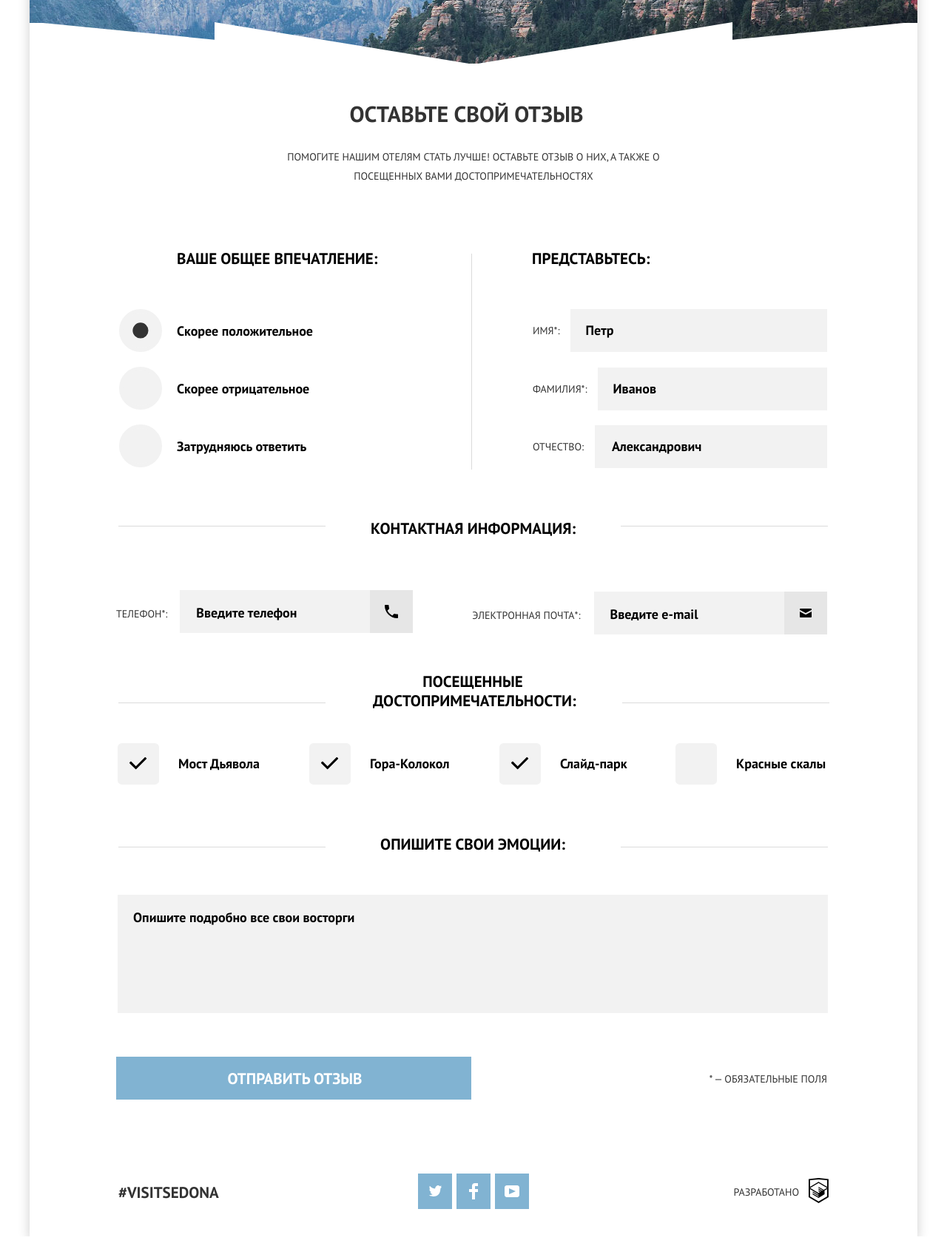
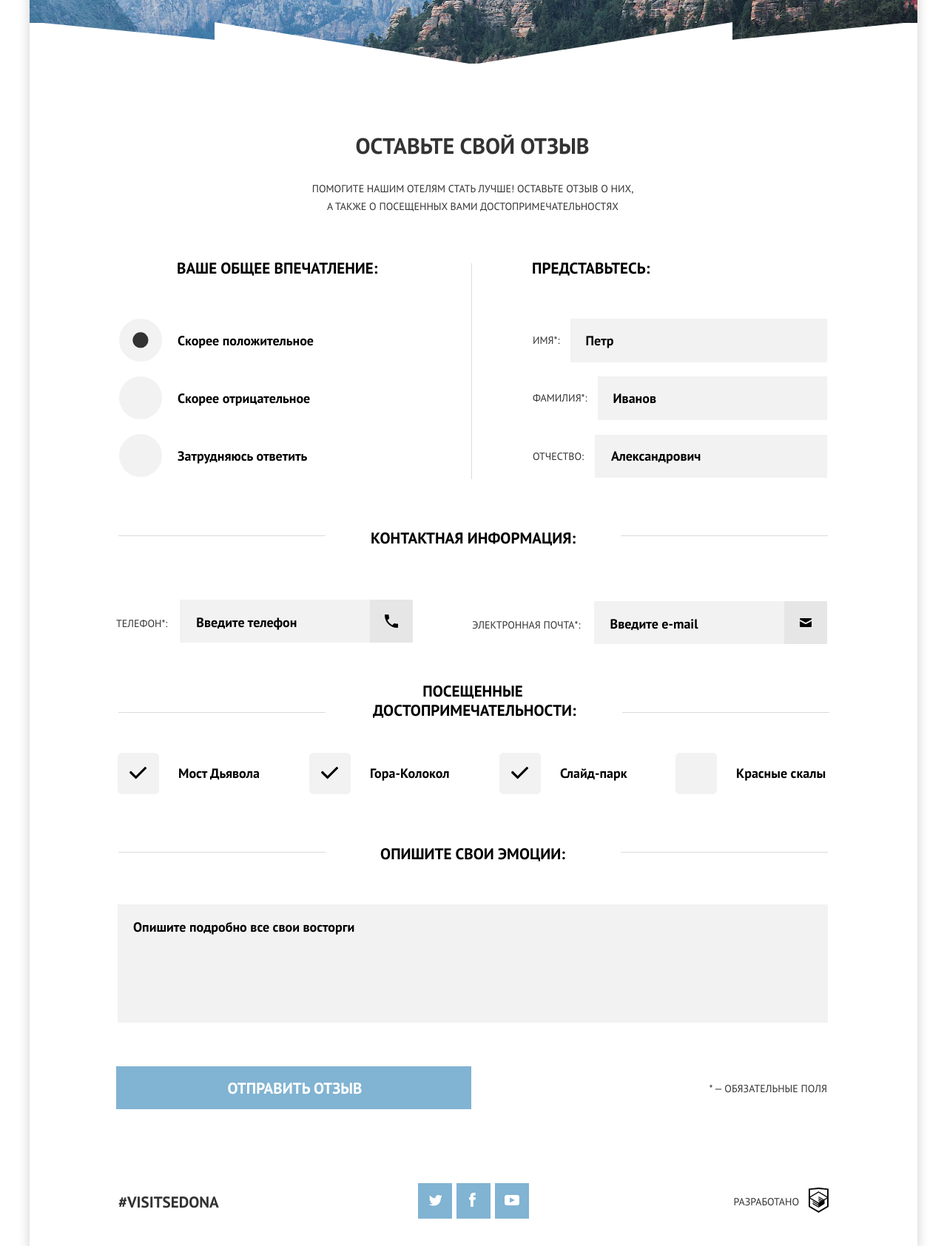
Before and after one commit to foontomas/832991-sedona-22, a website: page source/form.html in a window 1280 px wide. Shown: the part 260-1945 px from the top of the page at 74% size. Drawn offline with nearby package versions, Linux system fonts and the light colour scheme; files that its build step writes are made by us from their sources.

Commit message:
Промежуточные правки формы ПП

```diff
--- a/source/form.html
+++ b/source/form.html
@@ -55,7 +55,7 @@
         <h1 class="visually-hidden">
           Туристическая страница города Седона, штат Аризона
         </h1>
-        <section class="intro">
+        <section class="intro intro--form">
           <h2 class="visually-hidden">
             Приветственный баннер города Седона
           </h2>
@@ -63,7 +63,7 @@
             <h3 class="intro__h3 intro__h3--form">
               Оставьте свой отзыв
             </h3>
-            <p class="intro__p">
+            <p class="intro__p intro__p--form">
               Помогите нашим отелям стать лучше! оставьте отзыв о них, а также о посещенных вами достопримечательностях
             </p>
           </div>
@@ -163,29 +163,29 @@
           </div>
         </form>
       </main>
-      <footer class="page-footer">
+      <footer class="page-footer page-footer--form">
         <p class="page-footer__hashtag">
           #visitsedona
         </p>
         <ul class="social-list">
           <li class="social-list__item">
             <a class="social-list__link" href="https://twitter.com" aria-label="Блог в Twitter">
-              <svg xmlns="http://www.w3.org/2000/svg" xmlns:xlink="http://www.w3.org/1999/xlink" width="17" height="15" viewBox="0 0 17 15">
-                <path fill="#FFF" d="M10.95.144c1.685-.496 2.984.27 3.577 1.179.673-.231 1.331-.481 2.011-.708a2.345 2.345 0 0 1-.857 1.768c.685.17 1.304-.491 1.304-.491-.169 1-1.006 1.788-1.563 2.024-.231 6.75-3.175 11.217-10.077 11.082h-.446c-.41 0-4.164-.46-4.898-1.887 2.271.196 3.893-.422 4.693-1.177-.96-.3-2.679-.477-2.979-2.95.349.106.564.228 1.19.119C1.705 8.247.374 7.53.448 5.33c.285.328 1.067.536 1.34.472C1.085 5.561-.182 2.442.894.85c1.818 1.854 3.735 3.606 7.152 3.773C8.254 2.33 9.183.793 10.95.144z"/>
+              <svg xmlns="http://www.w3.org/2000/svg" xmlns:xlink="http://www.w3.org/1999/xlink" width="17px" height="15px" viewBox="0 0 17 15">
+                <path d="M11.3 0.166728C13 -0.333272 14.4 0.366728 15 1.26673C15.7 1.06673 16.4 0.766728 17.1 0.566728C17.1 1.36673 16.6 2.06673 16.2 2.26673C16.9 2.46673 17.5 1.76673 17.5 1.76673C17.3 2.76673 16.5 3.46673 15.9 3.76673C15.7 10.3667 12.6 14.7667 5.5 14.5667C5 14.5667 5.6 14.5667 5 14.5667C4.6 14.5667 0.7 14.1667 0 12.7667C2.3 12.9667 4 12.3667 4.8 11.6667C3.8 11.3667 2 11.1667 1.7 8.76673C2.1 8.86673 2.3 8.96673 3 8.86673C1.8 8.06673 0.4 7.36673 0.5 5.16673C0.8 5.46673 1.6 5.66673 1.9 5.66673C1.2 5.46673 -0.1 2.36673 1 0.866728C2.9 2.66673 4.8 4.36673 8.4 4.56673C8.5 2.26673 9.5 0.766728 11.3 0.166728Z" fill="white"/>
               </svg>
             </a>
           </li>
           <li class="social-list__item">
             <a class="social-list__link" href="https://facebook.com" aria-label="Страница в Facebook">
-              <svg xmlns="http://www.w3.org/2000/svg" width="12" height="22" viewBox="0 0 12 22">
-                <path fill="#FFF" d="M12 4V0H8a4 4 0 0 0-4 4v4H0v4h4v10h4V12h4V8H8V4h4z"/>
+              <svg xmlns="http://www.w3.org/2000/svg" width="12px" height="22px" viewBox="0 0 12 22">
+                <path d="M6.3 3.4C7.1 3.4 7.9 3.4 8.7 3.4C8.7 2.3 8.7 1.2 8.7 0C7.7 0 6.8 0 5.8 0C2.7 0.2 1.5 2.4 1.9 6.1H0V9.6H2C2 12.7 2 15.8 2 18.9C3.3 18.9 4.6 18.9 5.8 18.9C5.8 15.8 5.8 12.7 5.8 9.6H8.7V6.1H5.8C5.8 5.1 5.8 3.7 6.3 3.4Z" fill="white"/>
               </svg>
             </a>
           </li>
           <li class="social-list__item">
             <a class="social-list__link" href="https://youtube.com" aria-label="Страница в Youtube">
               <svg xmlns="http://www.w3.org/2000/svg" xmlns:xlink="http://www.w3.org/1999/xlink" width="20" height="16" viewBox="0 0 20 16">
-                <path fill="#FFF" d="M17 0H3C1.35 0 0 1.35 0 3v10c0 1.65 1.35 3 3 3h14c1.65 0 3-1.35 3-3V3c0-1.65-1.35-3-3-3zM6.027 11.998V4.002L15.014 8l-8.987 3.998z"/>
+                <path d="M17.1 0H2.8C1.3 0 0 1.3 0 2.8V11.1C0 12.7 1.3 14 2.8 14H17.1C18.7 14 19.9 12.7 19.9 11.2V2.8C20 1.3 18.7 0 17.1 0ZM7 10.4V3.6L13.8 7L7 10.4Z" fill="white"/>
               </svg>
             </a>
           </li>
--- a/source/less/blocks/form.less
+++ b/source/less/blocks/form.less
@@ -2,6 +2,10 @@
   padding-top: 20px;
   padding-bottom: 48px;
   border-top: 1px solid @fieldset-border;
+
+  @media (max-width: @mobile-width-only) {
+    padding-top: 31px;
+  }
 
   @media (min-width: @tablet-width) {
     display: grid;
@@ -71,12 +75,12 @@
 }
 
 .form__fieldset--sights .form__legend {
-  padding-right: 5px;
-  margin-bottom: 21px;
+  padding-right: 4px;
+  margin-bottom: 20px;
 }
 
 .form__fieldset--impression .form__legend {
-  margin-bottom: 20px;
+  margin-bottom: 21px;
 }
 
 .form__fieldset--contact-info .form__label,
@@ -90,7 +94,7 @@
   display: flex;
   align-items: center;
   justify-content: space-between;
-  margin-bottom: 21px;
+  margin-bottom: 20px;
   margin-left: 7px;
 
   &:nth-child(3) {
@@ -116,7 +120,7 @@
   width: 100%;
   padding-top: 0;
   padding-bottom: 0;
-  padding-left: 21px;
+  padding-left: 22px;
   margin-left: 14px;
 }
 
@@ -247,6 +251,7 @@
 
 .form__fieldset--emotions .form__legend {
   margin-bottom: 15px;
+  padding-left: 7px;
 }
 
 .form__fieldset--emotions .form__textarea {
@@ -328,7 +333,7 @@
   width: 48px;
   height: 48px;
   border-radius: 50%;
-  margin-right: 20px;
+  margin-right: 21px;
   border: 5px solid @form-input-back;
 }
 
@@ -497,9 +502,28 @@
     }
   }
 
+  .form__fieldset--introdution .form__label {
+    margin-bottom: 19px;
+  }
+
   .form__fieldset--introdution .form__legend {
     padding-left: 6px;
     margin-bottom: 50px;
+  }
+
+  .form__fieldset--emotions .form__legend {
+    padding-left: 2px;
+    margin-bottom: 55px;
+  }
+
+  .form__fieldset--introdution .form__text-input {
+    padding-left: 21px;
+    padding-top: 1px;
+
+    &--intro3 {
+      padding-left: 22px;
+      padding-top: 0;
+    }
   }
 
   .form__fieldset--impression::after {
@@ -553,10 +577,6 @@
     margin-bottom: 11px;
   }
 
-  .form__fieldset--emotions .form__legend {
-    margin-bottom: 55px;
-  }
-
   .form__fieldset--emotions {
     padding-left: 58px;
     padding-right: 59px;
@@ -570,7 +590,7 @@
       position: absolute;
       background-color: @vertical-border;
       right: 58px;
-      top: -65px;
+      top: -71px;
       z-index: 5;
     }
 
@@ -581,7 +601,7 @@
       position: absolute;
       background-color: @vertical-border;
       left: 61px;
-      top: -65px;
+      top: -71px;
       z-index: 5;
     }
   }
--- a/source/less/blocks/intro.less
+++ b/source/less/blocks/intro.less
@@ -9,12 +9,20 @@
     padding-left: 15px;
     padding-right: 15px;
     max-width: 285px;
+
+    &--form {
+      margin-bottom: 8px;
+    }
   }
 
   @media (min-width: @tablet-width) {
     max-width: 520px;
-    margin-top: 45px;
     margin-bottom: 55px;
+
+    &--form {
+      padding-top: 62px;
+      padding-left: 17px;
+    }
   }
 
   @media (min-width: @desktop-width) {
@@ -40,6 +48,12 @@
     margin-bottom: 30px;
     padding-left: 13px;
     padding-right: 16px;
+
+    &--form {
+      padding-top: 2px;
+      margin-bottom: 28px;
+      padding-left: 17px;
+    }
   }
 
   @media (min-width: @tablet-width) {
@@ -78,8 +92,13 @@
   margin-bottom: 31px;
 }
 
-.intro--catalog .intro__p {
+.intro--catalog .intro__p,
+.intro__p--form {
   line-height: 24px;
+}
+
+.intro__p--form {
+  padding-left: 2px;
 }
 
 @media (max-width: @mobile-width-only) {
@@ -88,7 +107,7 @@
   }
 }
 
-@media (max-width: @desktop-width) {
+@media (min-width: @desktop-width) {
   .intro--form {
     margin-top: 36px;
     padding-left: 16px;
@@ -119,7 +138,11 @@
   }
 
   .intro--form {
-    margin-bottom: 36px;
+    margin-bottom: 40px;
+  }
+
+  .intro--form .intro__h3 {
+    margin-bottom: 33px;
   }
 
   .intro--catalog .intro__h3 {
--- a/source/less/blocks/page-footer.less
+++ b/source/less/blocks/page-footer.less
@@ -21,6 +21,10 @@
   .page-footer__hashtag {
     margin-top: 0;
     margin-bottom: 33.5px;
+  }
+
+  .page-footer--form .page-footer__hashtag {
+    padding-right: 6px;
   }
 
   .page-footer__copyright {
```
